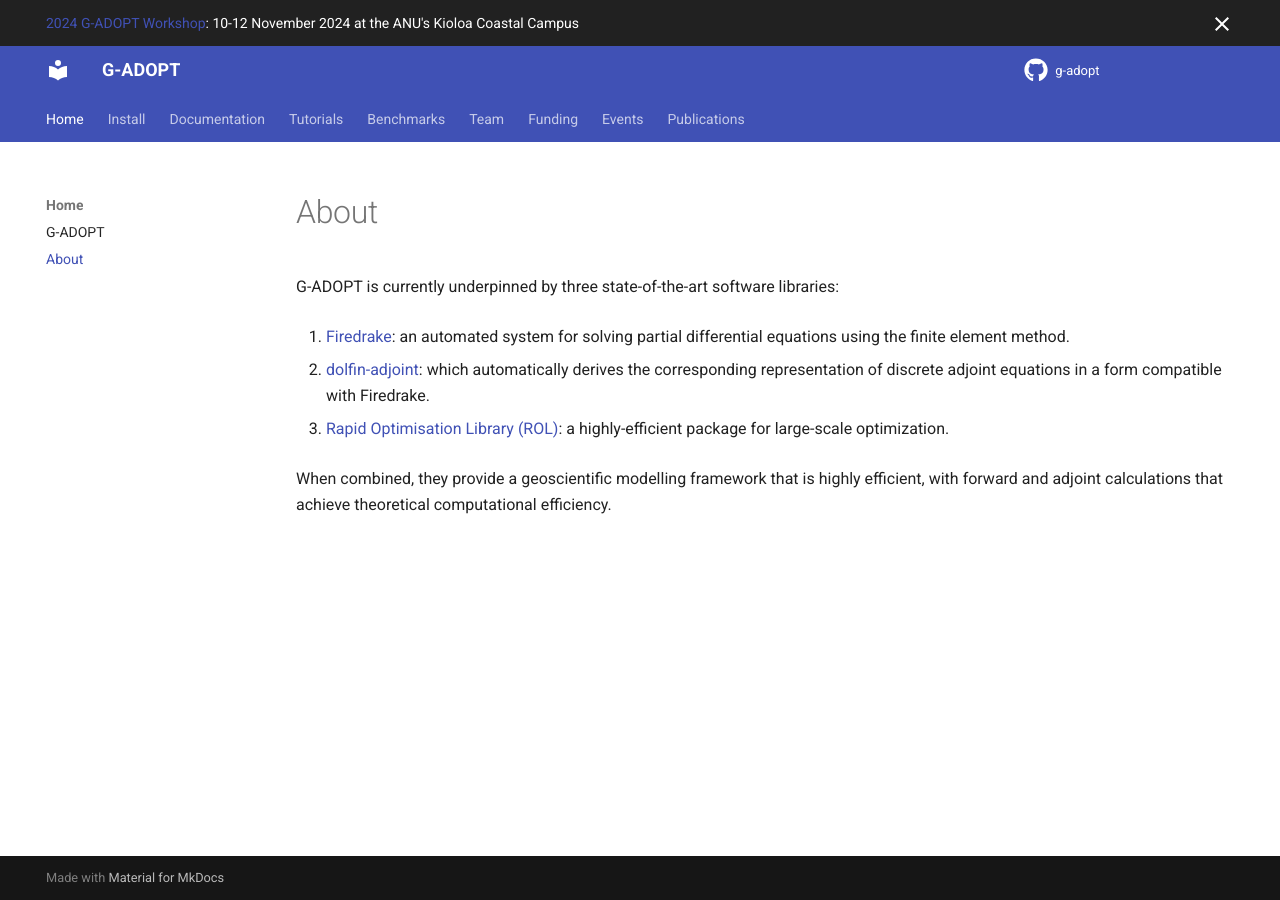
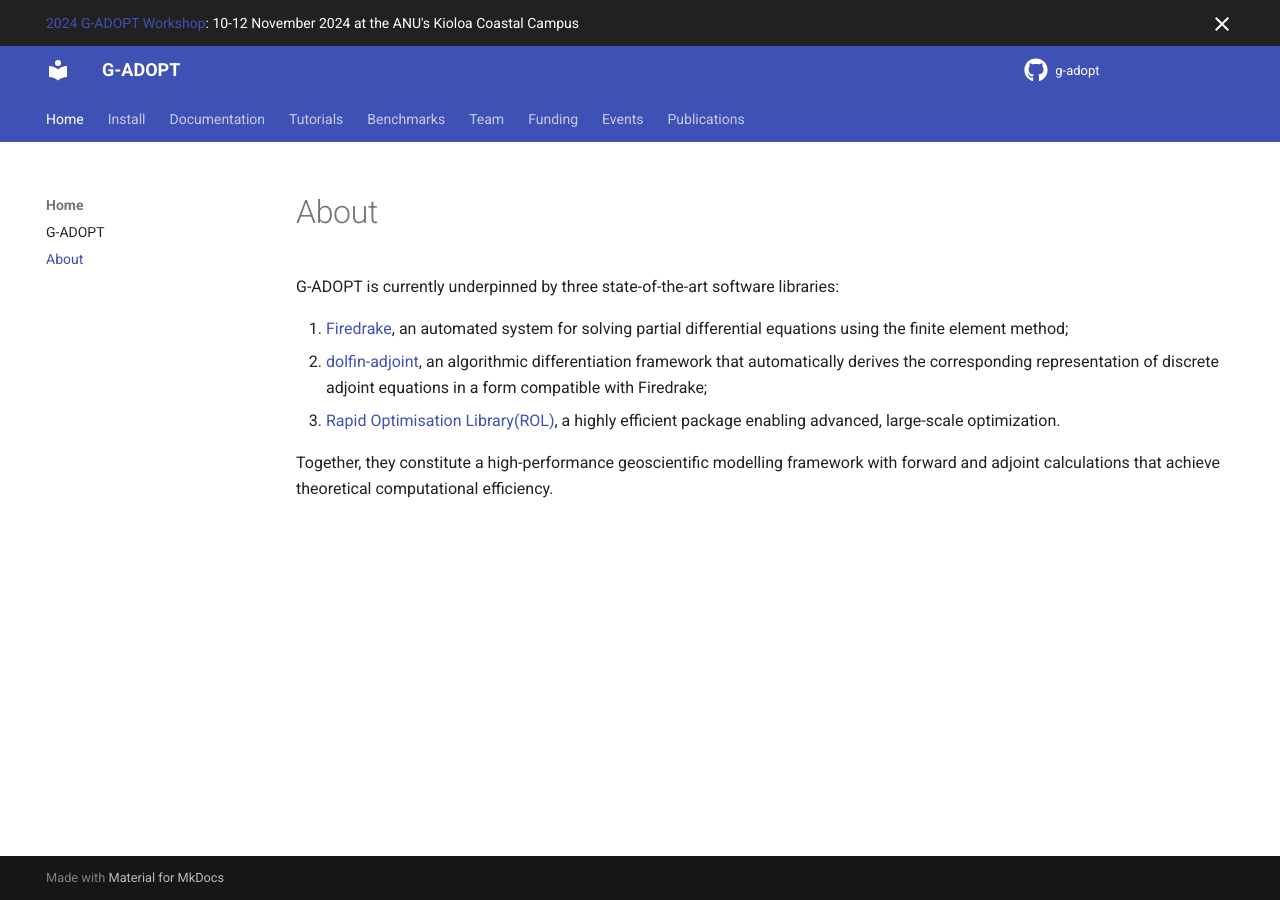
Before and after one commit to g-adopt/g-adopt.github.io, an MkDocs documentation site: the page built from docs/about.md, in a window 1280 px wide. Built offline with MkDocs 1.6.1 and Material for MkDocs 9.7.7, drawn with Linux system fonts in a browser that asks for light colours; comment, search, counter and statistics services are not loaded.

Commit message:
ENH: Small text changes to Home page (#13)

```diff
--- a/docs/about.md
+++ b/docs/about.md
@@ -1,15 +1,13 @@
 G-ADOPT is currently underpinned by three state-of-the-art software libraries:
 
-1. [Firedrake](https://www.firedrakeproject.org/): an automated system
+1. [Firedrake](https://www.firedrakeproject.org/), an automated system
 for solving partial differential equations using the finite element
-method.
+method;
+2. [dolfin-adjoint](https://github.com/dolfin-adjoint/pyadjoint), an algorithmic
+differentiation framework that automatically derives the corresponding representation
+of discrete adjoint equations in a form compatible with Firedrake;
+3. [Rapid Optimisation Library(ROL)](https://trilinos.github.io/rol.html), a highly
+efficient package enabling advanced, large-scale optimization.
 
-2. [dolfin-adjoint](https://github.com/dolfin-adjoint/pyadjoint):
-which automatically derives the corresponding representation of discrete
-adjoint equations in a form compatible with Firedrake.
-
-3. [Rapid Optimisation Library
-(ROL)](https://trilinos.github.io/rol.html): a highly-efficient package for large-scale
-optimization.
-
-When combined, they provide a geoscientific modelling framework that is highly efficient, with forward and adjoint calculations that achieve theoretical computational efficiency.
+Together, they constitute a high-performance geoscientific modelling framework with
+forward and adjoint calculations that achieve theoretical computational efficiency.
```
Also changed, not shown: docs/index.md (+7 -6 lines).
